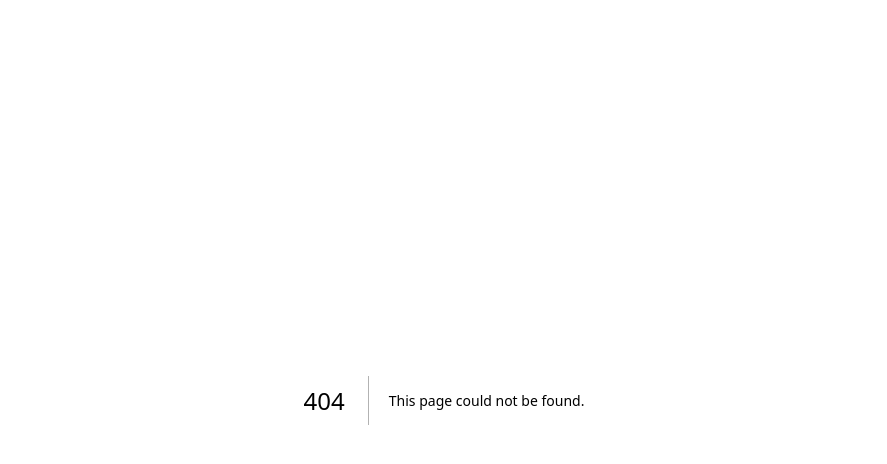
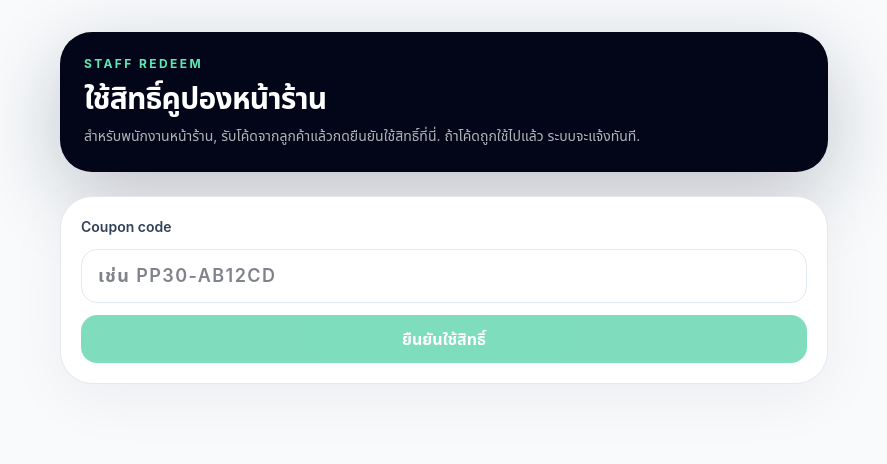
Before and after one commit to reyatelehealth2026-crypto/minigame, a Next.js app: page /admin/pharmacy-plus/redeem in a window 1280 px wide. Before the commit this address had no page. Shown: the top 464 px of the page, without its empty margins (196-1083 px from the left). Built offline with nearby package versions, Linux system fonts and the light colour scheme.

Commit message:
feat: make pharmacy plus redeem flow store-ready

```diff
--- /dev/null
+++ b/src/app/admin/pharmacy-plus/redeem/page.tsx
@@ -0,0 +1,98 @@
+"use client";
+
+import { useState } from "react";
+import { CAMPAIGN_KEY, getToneClasses, type CampaignReward } from "@/lib/pharmacy-plus";
+
+type RedeemResponse = {
+  ok: boolean;
+  storage: "db" | "noop";
+  existing?: boolean;
+  error?: string;
+  reward?: CampaignReward;
+};
+
+export default function PharmacyPlusRedeemPage() {
+  const [couponCode, setCouponCode] = useState("");
+  const [submitting, setSubmitting] = useState(false);
+  const [result, setResult] = useState<RedeemResponse | null>(null);
+
+  const handleRedeem = async () => {
+    const normalizedCode = couponCode.trim().toUpperCase();
+    if (!normalizedCode) return;
+
+    setSubmitting(true);
+    setResult(null);
+    try {
+      const res = await fetch("/api/pharmacy-plus/reward/redeem", {
+        method: "POST",
+        headers: { "Content-Type": "application/json" },
+        body: JSON.stringify({
+          campaignKey: CAMPAIGN_KEY,
+          couponCode: normalizedCode,
+        }),
+      });
+      const data = (await res.json()) as RedeemResponse;
+      setResult(data);
+    } finally {
+      setSubmitting(false);
+    }
+  };
+
+  return (
+    <div className="min-h-screen bg-slate-50 px-4 py-8 text-slate-950">
+      <div className="mx-auto max-w-3xl space-y-6">
+        <section className="rounded-[2rem] bg-slate-950 p-6 text-white shadow-[0_24px_80px_rgba(15,23,42,0.24)]">
+          <div className="text-xs font-bold uppercase tracking-[0.2em] text-emerald-300">Staff redeem</div>
+          <h1 className="mt-2 text-3xl font-black tracking-tight">ใช้สิทธิ์คูปองหน้าร้าน</h1>
+          <p className="mt-2 max-w-2xl text-sm leading-6 text-white/70">สำหรับพนักงานหน้าร้าน, รับโค้ดจากลูกค้าแล้วกดยืนยันใช้สิทธิ์ที่นี่. ถ้าโค้ดถูกใช้ไปแล้ว ระบบจะแจ้งทันที.</p>
+        </section>
+
+        <section className="rounded-[2rem] border border-slate-200 bg-white p-5 shadow-[0_16px_60px_rgba(15,23,42,0.05)]">
+          <div className="space-y-3">
+            <label className="block text-sm font-semibold text-slate-700">Coupon code</label>
+            <input
+              value={couponCode}
+              onChange={(e) => setCouponCode(e.target.value.toUpperCase())}
+              placeholder="เช่น PP30-AB12CD"
+              className="w-full rounded-2xl border border-slate-200 px-4 py-3 text-lg font-semibold tracking-[0.08em] uppercase outline-none focus:border-emerald-400"
+            />
+            <button
+              onClick={handleRedeem}
+              disabled={submitting || !couponCode.trim()}
+              className="inline-flex w-full items-center justify-center rounded-2xl bg-emerald-500 px-5 py-3 font-semibold text-white hover:bg-emerald-600 disabled:opacity-50"
+            >
+              {submitting ? "กำลังตรวจสอบและใช้สิทธิ์..." : "ยืนยันใช้สิทธิ์"}
+            </button>
+          </div>
+        </section>
+
+        {result?.error ? (
+          <section className="rounded-[2rem] border border-rose-200 bg-rose-50 p-5 text-rose-700 shadow-[0_16px_60px_rgba(15,23,42,0.05)]">
+            <div className="text-sm font-semibold">{result.error}</div>
+          </section>
+        ) : null}
+
+        {result?.reward ? (
+          <section className="rounded-[2rem] border border-slate-200 bg-white p-5 shadow-[0_16px_60px_rgba(15,23,42,0.05)]">
+            <div className={`rounded-[1.75rem] border p-4 shadow-sm ${getToneClasses(result.reward.tone)}`}>
+              <div className="text-xs font-bold uppercase tracking-[0.16em]">
+                {result.reward.status === "redeemed" ? (result.existing ? "Already Redeemed" : "Redeemed Now") : "Reward"}
+              </div>
+              <div className="mt-2 text-xl font-black">{result.reward.title}</div>
+              <div className="mt-1 text-sm opacity-90">{result.reward.detail}</div>
+              <div className="mt-3 rounded-2xl bg-white/70 px-3 py-2 text-xs font-semibold text-slate-900">Code: {result.reward.couponCode}</div>
+              {result.reward.expiresAt ? <div className="mt-2 text-xs text-slate-600">หมดอายุ {new Date(result.reward.expiresAt).toLocaleDateString("th-TH")}</div> : null}
+            </div>
+            <div className="mt-4 rounded-2xl bg-slate-50 px-4 py-3 text-sm text-slate-700">
+              {result.reward.status === "redeemed"
+                ? result.existing
+                  ? "โค้ดนี้ถูกใช้สิทธิ์ไปแล้ว, อย่ารับใช้ซ้ำ"
+                  : "ยืนยันใช้สิทธิ์สำเร็จแล้ว"
+                : "สถานะโค้ดยังไม่ถูก redeem"}
+            </div>
+          </section>
+        ) : null}
+      </div>
+    </div>
+  );
+}
--- a/src/app/api/pharmacy-plus/reward/redeem/route.ts
+++ b/src/app/api/pharmacy-plus/reward/redeem/route.ts
@@ -36,29 +36,34 @@ function redeemFallbackReward(reward?: CampaignReward | null): CampaignReward |
 }
 
 export async function POST(req: NextRequest) {
-  const { campaignKey, sessionId, reward } = (await req.json()) as {
+  const { campaignKey, sessionId, couponCode, reward } = (await req.json()) as {
     campaignKey?: string;
     sessionId?: string;
+    couponCode?: string;
     reward?: CampaignReward | null;
   };
 
-  if (!campaignKey || !sessionId) {
-    return NextResponse.json({ error: "campaignKey and sessionId required" }, { status: 400 });
+  if (!campaignKey || (!sessionId && !couponCode)) {
+    return NextResponse.json({ error: "campaignKey and sessionId or couponCode required" }, { status: 400 });
   }
 
   if (!hasSupabaseAdmin()) {
     const fallbackReward = redeemFallbackReward(reward);
-    return NextResponse.json({ ok: Boolean(fallbackReward), storage: "noop", reward: fallbackReward });
+    if (fallbackReward) {
+      return NextResponse.json({ ok: true, storage: "noop", reward: fallbackReward });
+    }
+    return NextResponse.json({ ok: false, storage: "noop", error: "Supabase admin is not configured" }, { status: 503 });
   }
 
   try {
     const db = supabaseAdmin();
-    const { data: existing, error: existingError } = await db
+    const baseQuery = db
       .from("campaign_rewards")
       .select("reward_code, reward_title, reward_detail, reward_tone, coupon_code, status, expires_at")
-      .eq("campaign_key", campaignKey)
-      .eq("session_id", sessionId)
-      .maybeSingle();
+      .eq("campaign_key", campaignKey);
+
+    const existingQuery = sessionId ? baseQuery.eq("session_id", sessionId) : baseQuery.eq("coupon_code", couponCode ?? "");
+    const { data: existing, error: existingError } = await existingQuery.maybeSingle();
 
     if (existingError) {
       return NextResponse.json({ ok: false, storage: "db", error: existingError.message }, { status: 500 });
@@ -73,12 +78,15 @@ export async function POST(req: NextRequest) {
     }
 
     const redeemedAt = new Date().toISOString();
-    const { data, error } = await db
+    let updateQuery = db
       .from("campaign_rewards")
       .update({ status: "redeemed", redeemed_at: redeemedAt })
       .eq("campaign_key", campaignKey)
-      .eq("session_id", sessionId)
-      .in("status", ["issued", "claimed"])
+      .in("status", ["issued", "claimed"]);
+
+    updateQuery = sessionId ? updateQuery.eq("session_id", sessionId) : updateQuery.eq("coupon_code", couponCode ?? "");
+
+    const { data, error } = await updateQuery
       .select("reward_code, reward_title, reward_detail, reward_tone, coupon_code, status, expires_at")
       .maybeSingle();
 
@@ -86,12 +94,8 @@ export async function POST(req: NextRequest) {
       return NextResponse.json({ ok: true, storage: "db", reward: mapRewardRow(data as RewardRow) });
     }
 
-    const { data: afterConflict } = await db
-      .from("campaign_rewards")
-      .select("reward_code, reward_title, reward_detail, reward_tone, coupon_code, status, expires_at")
-      .eq("campaign_key", campaignKey)
-      .eq("session_id", sessionId)
-      .maybeSingle();
+    const conflictQuery = sessionId ? baseQuery.eq("session_id", sessionId) : baseQuery.eq("coupon_code", couponCode ?? "");
+    const { data: afterConflict } = await conflictQuery.maybeSingle();
 
     if (afterConflict) {
       return NextResponse.json({ ok: true, storage: "db", reward: mapRewardRow(afterConflict as RewardRow), existing: true });
--- a/src/app/liff/pharmacy-plus/page.tsx
+++ b/src/app/liff/pharmacy-plus/page.tsx
@@ -31,7 +31,6 @@ export default function PharmacyPlusPage() {
   const [reward, setReward] = useState<CampaignReward | null>(null);
   const [drawing, setDrawing] = useState(false);
   const [claiming, setClaiming] = useState(false);
-  const [redeeming, setRedeeming] = useState(false);
   const [gateReturnStep, setGateReturnStep] = useState<Step>("register");
   const lastStepEventRef = useRef<string | null>(null);
   const source = useMemo(() => createSourceFromParams(params), [params]);
@@ -145,24 +144,9 @@ export default function PharmacyPlusPage() {
     }
   };
 
-  const handleRedeem = async () => {
+  const handleFinishWallet = async () => {
     if (!reward) return;
-    setRedeeming(true);
-    await logEvent("coupon_redeem_click", { reward: reward.title, couponCode: reward.couponCode, qrId: source.qrId ?? null }, "wallet");
-    try {
-      const res = await fetch("/api/pharmacy-plus/reward/redeem", {
-        method: "POST",
-        headers: { "Content-Type": "application/json" },
-        body: JSON.stringify({ campaignKey: CAMPAIGN_KEY, sessionId, reward }),
-      });
-      const data = await res.json();
-      if (data?.reward) {
-        setReward(data.reward);
-        setStep("success");
-      }
-    } finally {
-      setRedeeming(false);
-    }
+    setStep("success");
   };
 
   return (
@@ -333,12 +317,14 @@ export default function PharmacyPlusPage() {
             <div className="mt-3 rounded-2xl bg-white/70 px-3 py-2 text-xs font-semibold text-slate-900">Code: {reward.couponCode}</div>
             {reward.expiresAt ? <div className="mt-2 text-xs text-slate-600">ใช้ได้ถึง {new Date(reward.expiresAt).toLocaleDateString("th-TH")}</div> : null}
           </div>
+          <div className="rounded-2xl border border-slate-200 bg-slate-50 px-4 py-3 text-sm text-slate-700">
+            แสดงโค้ดนี้ให้พนักงานที่หน้าร้านเพื่อยืนยันใช้สิทธิ์, ลูกค้าไม่ต้องกด redeem เองในหน้านี้
+          </div>
           <button
-            onClick={handleRedeem}
-            disabled={redeeming || reward.status === "redeemed"}
-            className="inline-flex w-full items-center justify-center rounded-2xl bg-emerald-500 px-5 py-3 font-semibold text-white hover:bg-emerald-600 disabled:opacity-50"
+            onClick={handleFinishWallet}
+            className="inline-flex w-full items-center justify-center rounded-2xl bg-emerald-500 px-5 py-3 font-semibold text-white hover:bg-emerald-600"
           >
-            {redeeming ? "กำลังใช้สิทธิ์..." : reward.status === "redeemed" ? "ใช้สิทธิ์แล้ว" : "ใช้คูปองนี้"}
+            เข้าใจแล้ว
           </button>
         </section>
       )}
@@ -350,11 +336,11 @@ export default function PharmacyPlusPage() {
           </div>
           <div>
             <div className="text-[11px] font-bold uppercase tracking-[0.18em] text-emerald-600">Success</div>
-            <h2 className="mt-2 text-2xl font-black tracking-tight text-slate-950">รับสิทธิ์สำเร็จแล้ว</h2>
-            <p className="mt-2 text-sm text-slate-500">บันทึกสิทธิ์ไว้แล้ว กลับมาลุ้นรอบใหม่ได้ใน campaign ถัดไป</p>
+            <h2 className="mt-2 text-2xl font-black tracking-tight text-slate-950">บันทึกสิทธิ์เรียบร้อยแล้ว</h2>
+            <p className="mt-2 text-sm text-slate-500">เปิด wallet นี้ไว้หรือแคปหน้าจอไว้ แล้วแสดงโค้ดให้พนักงานที่หน้าร้านตอนใช้สิทธิ์</p>
           </div>
           <div className="rounded-2xl border border-slate-200 bg-slate-50 px-4 py-3 text-sm font-semibold text-slate-900">
-            {reward.title} {reward.status === "redeemed" ? "· ใช้สิทธิ์แล้ว" : ""}
+            {reward.title} · {reward.couponCode} {reward.status === "redeemed" ? "· ใช้สิทธิ์แล้ว" : ""}
           </div>
           <button onClick={() => setStep("landing")} className="inline-flex w-full items-center justify-center rounded-2xl border border-slate-200 bg-white px-5 py-3 font-semibold text-slate-900 hover:bg-slate-50">
             กลับหน้าแคมเปญ
--- a/src/app/page.tsx
+++ b/src/app/page.tsx
@@ -16,6 +16,9 @@ export default function Home() {
           <Link href="/liff/pharmacy-plus" className="inline-flex items-center gap-2 rounded-2xl bg-emerald-500 px-5 py-3 font-semibold text-white transition hover:bg-emerald-600">
             เปิดหน้า campaign <ArrowRight size={16} />
           </Link>
+          <Link href="/admin/pharmacy-plus/redeem" className="inline-flex items-center gap-2 rounded-2xl border border-slate-200 bg-white px-5 py-3 font-semibold text-slate-800 transition hover:bg-slate-50">
+            เปิดหน้าพนักงาน redeem
+          </Link>
           <a href="/api/pharmacy-plus/config" className="inline-flex items-center gap-2 rounded-2xl border border-slate-200 bg-white px-5 py-3 font-semibold text-slate-800 transition hover:bg-slate-50">
             ดู mock config API
           </a>
@@ -26,7 +29,7 @@ export default function Home() {
         {[
           { icon: ShieldCheck, title: "Trust-first", text: "โทนสะอาด น่าเชื่อถือ เหมาะกับ health retail" },
           { icon: Sparkles, title: "LIFF-first", text: "entry flow สั้น, CTA ชัด, ใช้งานใน LINE ได้เลย" },
-          { icon: Ticket, title: "Reward-ready", text: "มีโครง add friend, reward reveal, coupon wallet" },
+          { icon: Ticket, title: "Reward-ready", text: "ลูกค้า claim คูปองได้เอง และพนักงาน redeem แยกหน้ากันชัดเจน" },
         ].map(({ icon: Icon, title, text }) => (
           <div key={title} className="rounded-[1.75rem] border border-slate-200/80 bg-white/80 p-5 shadow-[0_16px_60px_rgba(15,23,42,0.05)]">
             <div className="flex h-12 w-12 items-center justify-center rounded-2xl bg-emerald-50 text-emerald-600">
```
Also changed, not shown: 3 other files (tests, documents, lock files or other folders).
